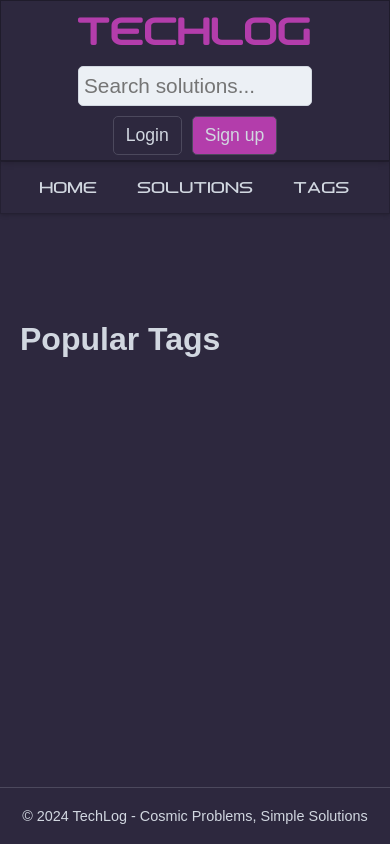
After one commit to BerzanTas/TechLog, a Django app: page /tags/ in a window 390 px wide. The commit adds this page. Run offline with Django 5.2, Linux system fonts and the light colour scheme; data that the repository does not hold is empty.

Commit message:
Tags added, solution modified date and views count added

```diff
--- a/api/urls.py
+++ b/api/urls.py
@@ -5,7 +5,6 @@ urlpatterns = [
     path('comments/', views.CommentListCreate.as_view(), name='comment-view-create'),
     path('comments/<int:pk>/', views.CommentDestroy.as_view(), name='comment-destroy'),
     path('solutions/', views.SolutionListCreate.as_view(), name='solution-view-create'),
-    path("search/", views.SolutionListCreate.as_view(), name="solution-search"),
     path('solutions/<str:username>', views.UserSolutionsList.as_view(), name='user-solution-list'),
     path('solutions/<int:pk>/', views.SolutionRetrieveUpdateDestroy.as_view(), name='solution-update'),
 ]
--- a/api/views.py
+++ b/api/views.py
@@ -6,6 +6,7 @@ from rest_framework.response import Response
 from rest_framework.exceptions import NotFound
 from solutions.models import Solution, Comment
 from .serializers import SolutionSerializer, CommentSerializer
+import re
 
 class SolutionListCreate(generics.ListCreateAPIView):
     queryset = Solution.objects.all().order_by('-published_date')
@@ -27,7 +28,7 @@ class SolutionListCreate(generics.ListCreateAPIView):
             keywords = query.split()
             query_filter = Q()
             for keyword in keywords:
-                query_filter |= Q(tags__icontains=keyword)
+                query_filter |= Q(tags__regex=r'\b' + re.escape(keyword) + r'\b')
             queryset = queryset.filter(query_filter)
         return queryset
 
--- a/solutions/static/solutions/css/style.css
+++ b/solutions/static/solutions/css/style.css
@@ -488,6 +488,8 @@ button.form_button:hover {
     font-size: 1.1rem;  /* Slightly larger font for readability */
     line-height: 1.6;
     white-space: pre-wrap;  /* Ensures text wraps properly */
+    word-wrap: break-word; /* Działa jako starszy odpowiednik break-word */
+    word-break: break-word;
 }
 
 .markdown-content h1, .markdown-content h2, .markdown-content h3 {
@@ -735,21 +737,86 @@ button.form_button:hover {
     justify-content: end;
 }
 
-@media (max-width: 1000px){
+.tags{
+    display: flex;
+    flex-wrap: wrap;
+    width: 100%;
+    gap: 10px;
+    margin-top: 20px;
+}
+
+.tag {
+    border: 1px solid #564F6F;
+    border-radius: 5px;
+    padding: 10px 15px;
+    box-shadow: 0px 2px 4px rgba(0, 0, 0, 0.5);
+    background: none;
+}
+
+.tag a{
+    color: #b33dab;
+    font-size: 1.5rem;
+}
+
+.tag a:hover{
+    color: #882281;
+}
+
+@media (max-width: 1500px){
+    .wrapper {
+        width: 100%;
+    }
+
     .sidebar {
-        display: none;
+        margin-top: 0px;
+        height: 100%;
     }
-    .navbar{
-        height: auto;
+}
+
+@media (max-width: 1200px){
+    .wrapper {
+        width: 100%;
+    }
+
+    .aside-main{
+        flex-direction: column;
+    }
+
+    .aside-parent{
+        display: block;
+        width: 100%;
+        height: 80px;
+    }
+
+
+    .sidebar {
+        position: absolute;
+        width:100%;
+        height:fit-content;
+        left: 50%;
+        transform: translateX(-50%);
+    }
+
+    .sidebar ul{
+        display: flex;
+        justify-content: center;
+        align-items: center;
+    }
+
+    .sidebar ul li {
+        margin-bottom: 0;
     }
 
     .main-container {
-        width: 95%;
+        width: 90%;
     }
 }
 
-/* Responsywność */
 @media (max-width: 768px) {
+    .main-container {
+        width: 100%;
+    }
+
     .create_solution {
         padding: 15px;
     }
@@ -777,9 +844,25 @@ button.form_button:hover {
 
     .logo {
         font-size: 38px;
+        margin-bottom: 10px;
     }
 
     #search-form {
-        width: 90vw;
+        width: 60vw;
+        margin-bottom: 10px;
+    }
+
+    .solutions-container{
+        width: 100%;
+    }
+
+    .solution-tags{
+        display: flex;
+        flex-wrap: wrap;
+    }
+
+    .solution-tag {
+        margin-right: 5px;
+        margin-bottom: 10px;
     }
 }
--- a/solutions/templates/solutions/solution_detail.html
+++ b/solutions/templates/solutions/solution_detail.html
@@ -21,8 +21,10 @@
             <div class="sol_details">
                 <p>Author <a href="/{{ solution.author }}">{{ solution.author }}</a></p>
                 <p>Published: {{ solution.published_date}}</p>
-                <p>Last modified: {{ solution.published_date}}</p>
-                <p>Views 187</p>
+                {% if solution.modified_date %}
+                    <p class="solution-modified-date">Last modified: {{ solution.modified_date }}</p>
+                {% endif %}
+                <p>Views {{ solution.views_count }}</p>
             </div>
         </div>
         <div class="markdown-content" id="solution-content">{{ solution.content_html|safe}}</div>
--- /dev/null
+++ b/solutions/templates/solutions/tags.html
@@ -0,0 +1,12 @@
+{% extends "layout.html" %}
+
+{% block maincontent %}
+    <h1>Popular Tags</h1>
+    <div class="tags">
+        {% for tag, count in tags %}
+            <span class="tag">
+                <a href="{% url 'solutions:solution-list' %}?q={{ tag }}">{{ tag }}: {{ count }}</a>
+            </span>
+        {% endfor %}
+    </div>
+{% endblock maincontent %}
--- a/solutions/urls.py
+++ b/solutions/urls.py
@@ -5,6 +5,7 @@ app_name = 'solutions'
 
 urlpatterns = [
     path('', views.solution_list, name='solution-list'),
+    path('tags/', views.tag_list, name='tag-list'),
     path('solution/create/', views.solution_create, name='create'),
     path('<str:username>/<slug:slug>/', views.solution_detail, name='detail'),
 ]
--- a/solutions/views.py
+++ b/solutions/views.py
@@ -3,6 +3,7 @@ from django.shortcuts import render
 from django.shortcuts import get_object_or_404
 from .models import Solution
 from django.contrib.auth.decorators import login_required
+from collections import Counter
 
 def solution_list(request):
     solutions = Solution.objects.all().order_by('published_date')
@@ -16,6 +17,9 @@ def solution_detail(request, username, slug):
     solution = get_object_or_404(Solution, author__username=username, slug=slug)
     solution.tags_list = [tag.strip() for tag in solution.tags.split(',')] if solution.tags else []
 
+    solution.views_count += 1
+    solution.save()
+
     # Use json.dumps to escape the content safely
     solution_content = json.dumps(solution.content)
     return render(request, 'solutions/solution_detail.html', {'solution':solution, 'solution_content':solution_content})
@@ -23,3 +27,22 @@ def solution_detail(request, username, slug):
 @login_required(login_url='/login')
 def solution_create(request):
     return render(request, 'solutions/solution_create.html')
+
+def tag_list(request):
+    # Retrieve all tags from the database as a list of strings
+    all_tags = Solution.objects.values_list('tags', flat=True)
+
+    # Split tags into individual items
+    tag_list = []
+    for tags in all_tags:
+        if tags:  # Skip empty tags
+            tag_list.extend(tags.split(','))  # Split tags by commas and add to the list
+
+    # Count occurrences of each tag using Counter
+    tag_counter = Counter(tag_list)
+
+    # Sort tags by usage count in descending order
+    sorted_tags = tag_counter.most_common()
+
+    # Pass the sorted tag list to the template
+    return render(request, 'solutions/tags.html', {'tags': sorted_tags})
--- a/templates/layout.html
+++ b/templates/layout.html
@@ -54,7 +54,7 @@
                         {% endif %}
                         <li><a href="{% url 'solutions:solution-list' %}">HOME</a></li>
                         <li><a href="{% url 'solutions:solution-list' %}">SOLUTIONS</a></li>
-                        <li><a href="#">TAGS</a></li>
+                        <li><a href="{% url 'solutions:tag-list' %}">TAGS</a></li>
                     </ul>
                 </aside>
             </div>
```
Also changed, not shown: solutions/models.py (+8 -3 lines), solutions/templates/solutions/solution_list.html (+39 -8 lines).
